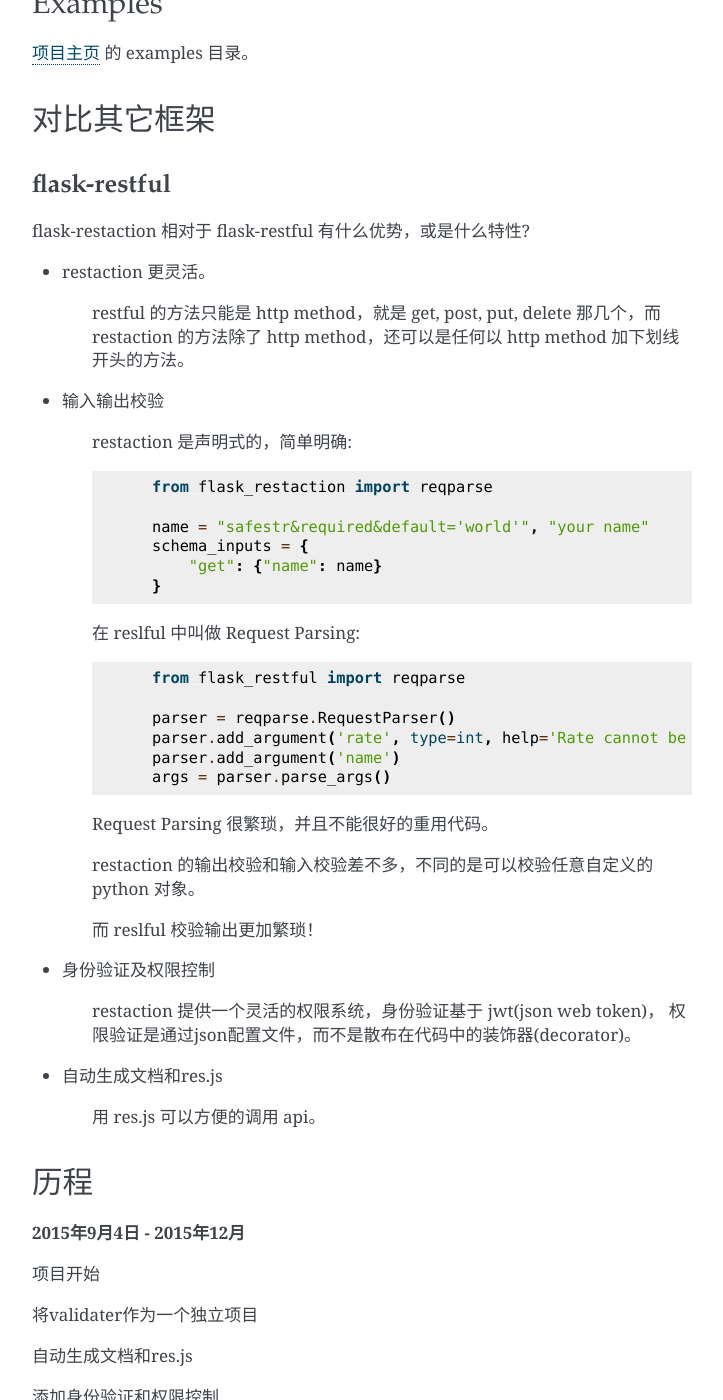
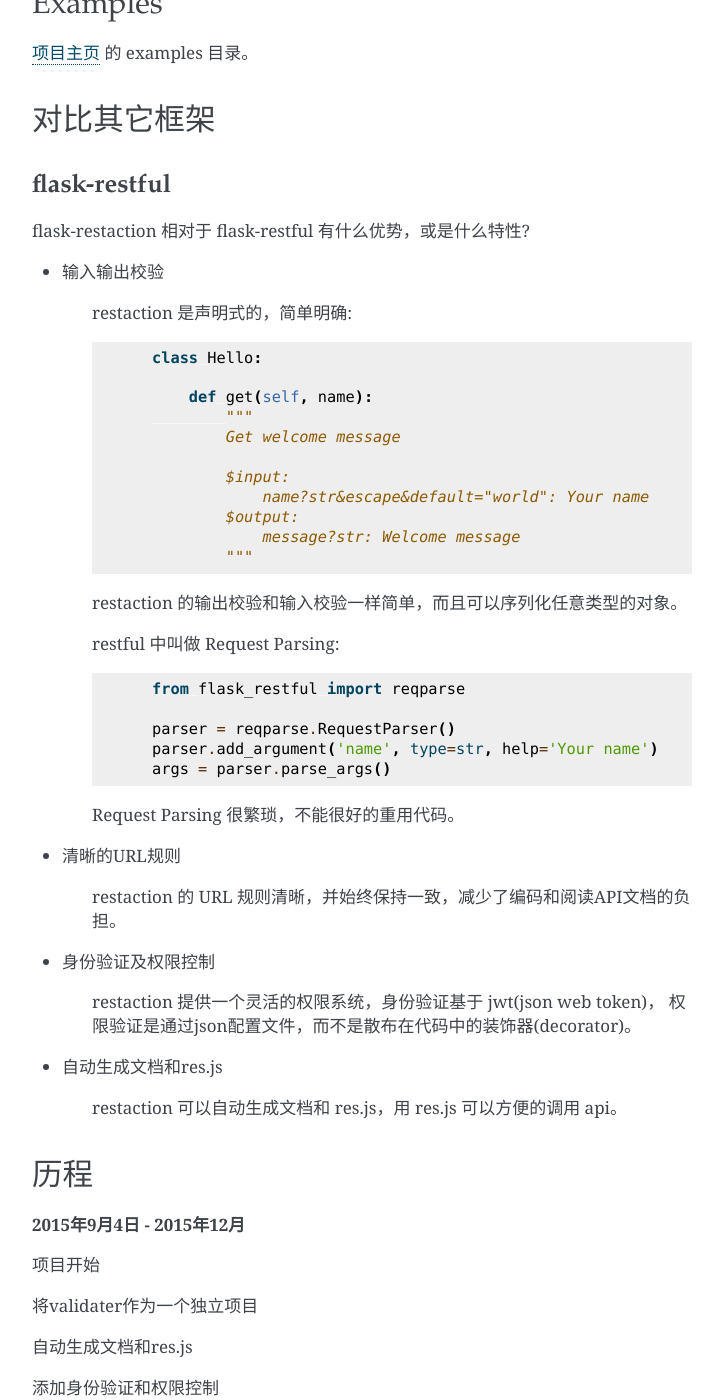
Before and after one commit to guyskk/flask-restaction, a Sphinx documentation site: the page built from docs/source/quickstart.rst, in a window 1280 px wide and 1400 px high, scrolled down 8444 px. Shown: the whole window, without its empty margins (388-1111 px from the left). Built offline with Sphinx 7.4.7, drawn with Linux system fonts in a browser that asks for light colours.

Commit message:
update document about compare

```diff
--- a/docs/source/quickstart.rst
+++ b/docs/source/quickstart.rst
@@ -440,36 +440,36 @@
 
 flask-restaction 相对于 flask-restful 有什么优势，或是什么特性?
 
-- restaction 更灵活。
-
-    restful 的方法只能是 http method，就是 get, post, put, delete 那几个，而
-    restaction 的方法除了 http method，还可以是任何以 http method 加下划线开头的方法。
-
 - 输入输出校验
 
     restaction 是声明式的，简单明确::
 
-        from flask_restaction import reqparse
+        class Hello:
 
-        name = "safestr&required&default='world'", "your name"
-        schema_inputs = {
-            "get": {"name": name}
-        }
+            def get(self, name):
+                """
+                Get welcome message
 
-    在 reslful 中叫做 Request Parsing::
+                $input:
+                    name?str&escape&default="world": Your name
+                $output:
+                    message?str: Welcome message
+                """
+    restaction 的输出校验和输入校验一样简单，而且可以序列化任意类型的对象。
+
+    restful 中叫做 Request Parsing::
 
         from flask_restful import reqparse
 
         parser = reqparse.RequestParser()
-        parser.add_argument('rate', type=int, help='Rate cannot be converted')
-        parser.add_argument('name')
+        parser.add_argument('name', type=str, help='Your name')
         args = parser.parse_args()
 
-    Request Parsing 很繁琐，并且不能很好的重用代码。
+    Request Parsing 很繁琐，不能很好的重用代码。
 
-    restaction 的输出校验和输入校验差不多，不同的是可以校验任意自定义的 python 对象。
+- 清晰的URL规则
 
-    而 reslful 校验输出更加繁琐！
+    restaction 的 URL 规则清晰，并始终保持一致，减少了编码和阅读API文档的负担。
 
 - 身份验证及权限控制
 
@@ -478,7 +478,7 @@
 
 - 自动生成文档和res.js
 
-    用 res.js 可以方便的调用 api。
+    restaction 可以自动生成文档和 res.js，用 res.js 可以方便的调用 api。
 
 
 历程
--- a/setup.py
+++ b/setup.py
@@ -11,7 +11,7 @@
 
 setup(
     name="flask-restaction",
-    version="0.22.4",
+    version="0.22.5",
     description="A web framwork born to create RESTful API",
     long_description=__doc__,
     author="guyskk",
```
